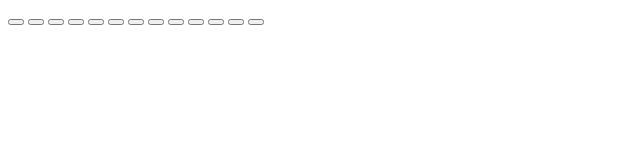
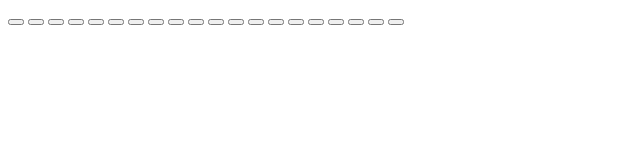
Before and after one commit to Anajaraa/calculadoraJS, a plain HTML site: page index.html in a window 1280 px wide. Shown: the whole page, without its empty margins (0-640 px from the left). Drawn offline with Linux system fonts and the light colour scheme.

```diff
--- a/index.html
+++ b/index.html
@@ -19,5 +19,12 @@
     <button></button>
     <button></button>
     <button></button>
+    <button></button>
+    <button></button>
+    <button></button>
+    <button></button>
+    <button></button>
+    <button></button>
+    <button></button>
 </body>
 </html>
```
Also changed, not shown: script.js (+7 -0 lines).
